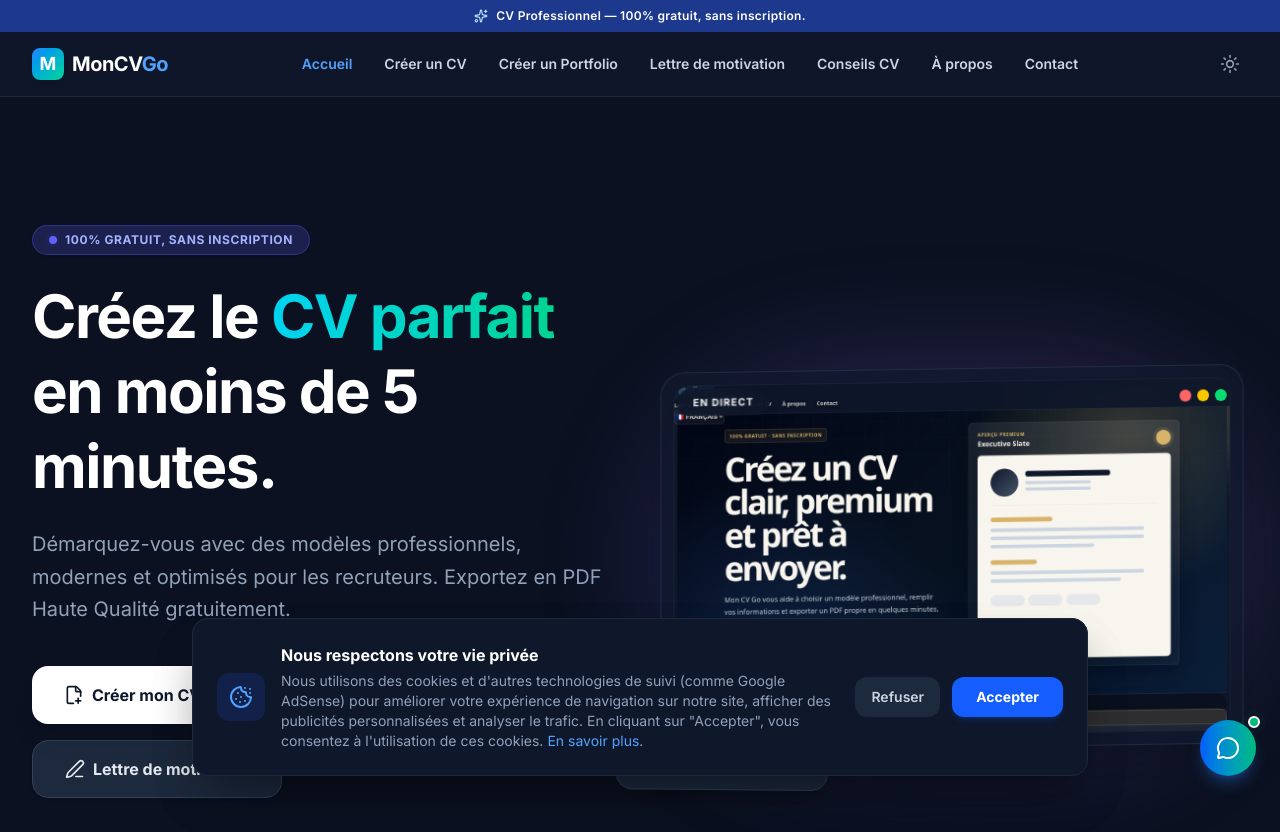
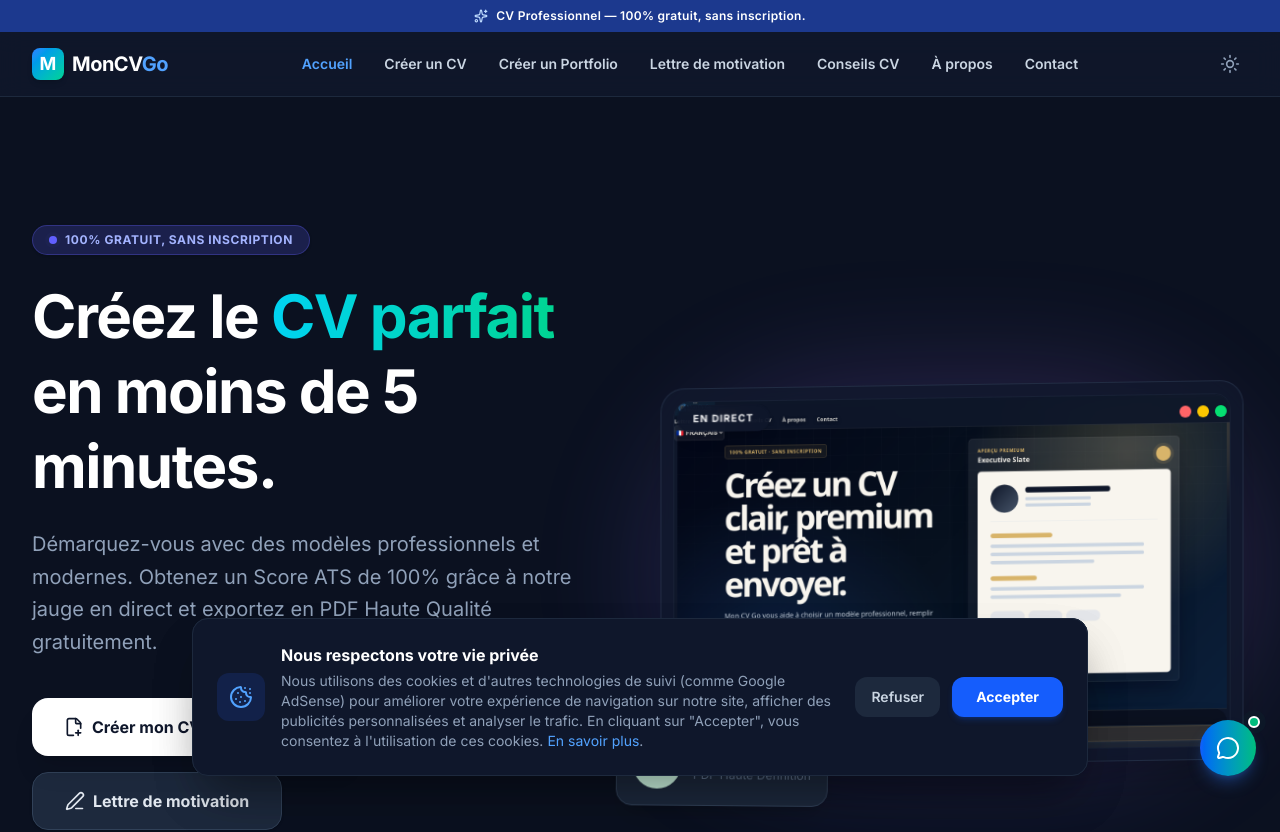
Before and after one commit to dovaphonedz-jpg/mon-cv-go, a React (Vite) app: page / in a window 1280 px wide. Shown: the top 832 px of the page. Built offline with nearby package versions, Linux system fonts and the light colour scheme; a web font is replaced by a local one.

Commit message:
content: Update hero subtitle to mention ATS score

```diff
--- a/src/pages/Home.jsx
+++ b/src/pages/Home.jsx
@@ -68,7 +68,7 @@
               </motion.h1>
 
               <motion.p variants={itemVariants} className="mt-6 text-lg sm:text-xl text-slate-600 dark:text-slate-400 max-w-xl mx-auto lg:mx-0 leading-relaxed">
-                Démarquez-vous avec des modèles professionnels, modernes et optimisés pour les recruteurs. Exportez en PDF Haute Qualité gratuitement.
+                Démarquez-vous avec des modèles professionnels et modernes. Obtenez un Score ATS de 100% grâce à notre jauge en direct et exportez en PDF Haute Qualité gratuitement.
               </motion.p>
 
               <motion.div variants={itemVariants} className="mt-10 flex flex-col sm:flex-row flex-wrap gap-4 justify-center lg:justify-start">
```
